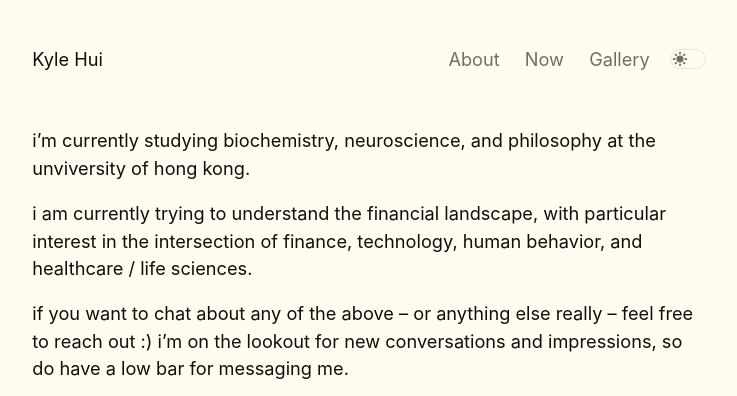
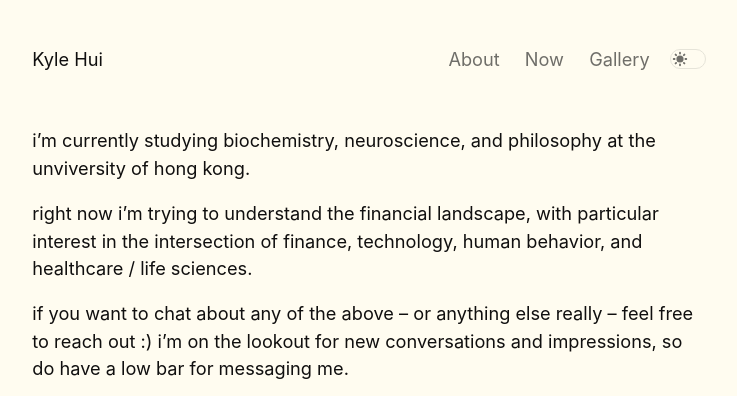
Before and after one commit to krentist/personal-website, a Jekyll site: the page built from _pages/about.md, in a window 1280 px wide. Shown: the top 396 px of the page, without its empty margins (271-1008 px from the left). Built offline with Jekyll 4.4.1, drawn with Linux system fonts in a browser that asks for light colours.

```diff
--- a/_pages/about.md
+++ b/_pages/about.md
@@ -6,6 +6,6 @@
 
 i'm currently studying biochemistry, neuroscience, and philosophy at the unviversity of hong kong.
 
-i am currently trying to understand the financial landscape, with particular  interest in the intersection of finance, technology, human behavior, and healthcare / life sciences.
+right now i'm trying to understand the financial landscape, with particular  interest in the intersection of finance, technology, human behavior, and healthcare / life sciences.
 
 if you want to chat about any of the above -- or anything else really -- feel free to reach out :) i'm on the lookout for new conversations and impressions, so do have a low bar for messaging me.
```
Also changed, not shown: _pages/now.md (+1 -0 lines).
